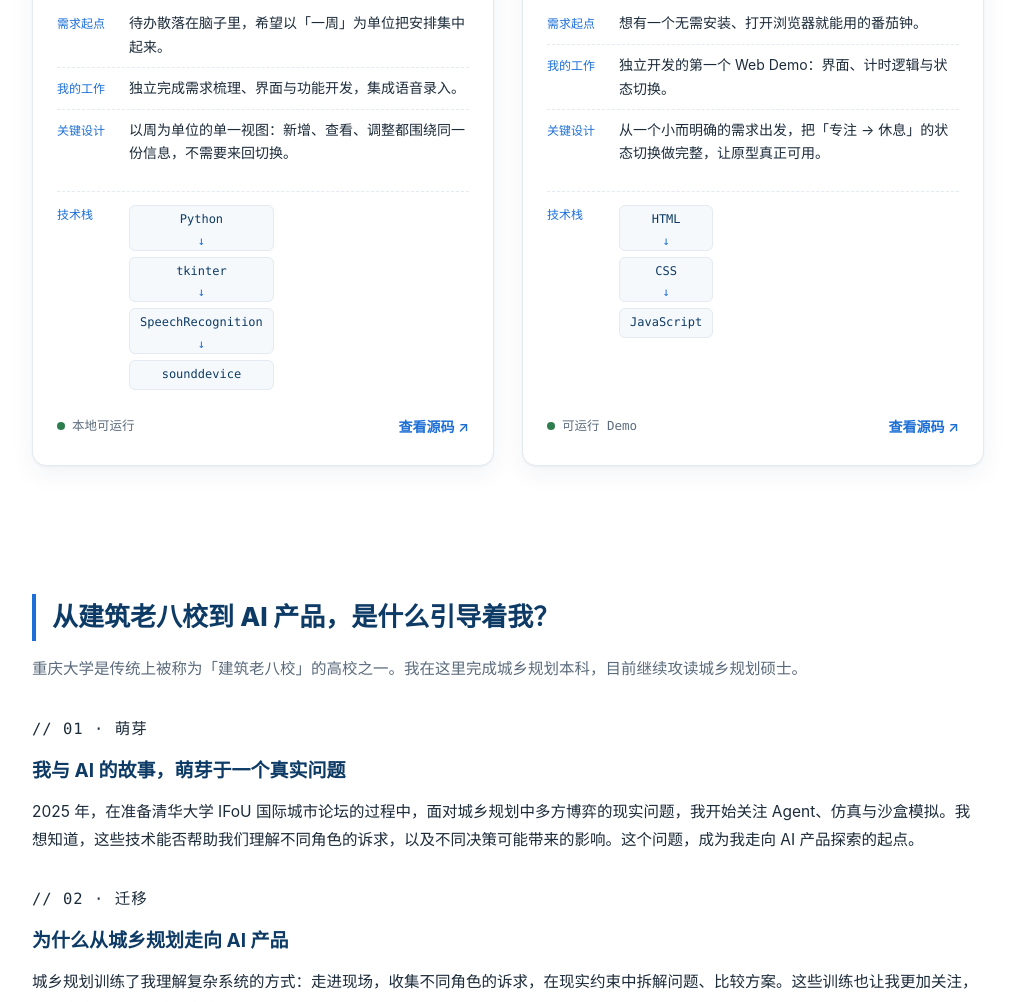
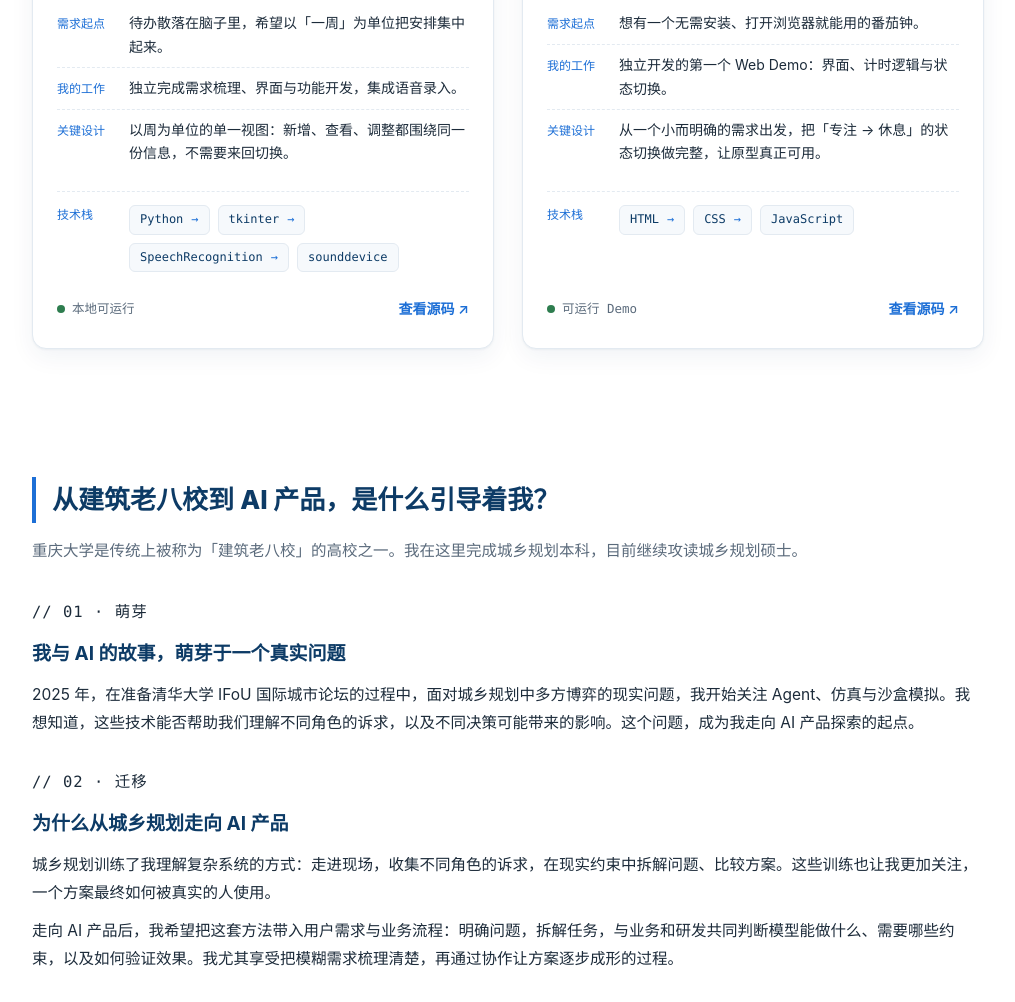
Before and after one commit to LeeJoran/LeeJoran.github.io, a plain HTML site: page index.html in a window 1280 px wide. Shown: the part 2385-3387 px from the top of the page, without its empty margins (132-1147 px from the left). Drawn offline with Linux system fonts and the light colour scheme.

Commit message:
五张卡片技术栈统一横向传导（→），取消副卡竖向陈列

```diff
--- a/style.css
+++ b/style.css
@@ -224,24 +224,12 @@ a:hover { text-decoration: underline; }
   padding-top: 10px;
 }
 .stack-tags { display: flex; flex-wrap: wrap; gap: 8px; padding-top: 3px; }
-/* 主卡：技术栈横向传导，芯片间带 → 箭头 */
-.p-main .stack-tags .tech-tag:not(:last-child)::after {
+/* 技术栈统一横向传导，芯片间带 → 箭头 */
+.stack-tags .tech-tag:not(:last-child)::after {
   content: "→";
   margin-left: 8px;
   color: var(--accent);
   font-family: var(--mono);
-}
-/* 副卡：技术栈竖向传导，芯片通宽居中，芯片间带 ↓ 箭头 */
-.p-minor .stack-tags { flex-direction: column; flex-wrap: nowrap; gap: 6px; }
-.p-minor .stack-tags .tech-tag { text-align: center; }
-.p-minor .stack-tags .tech-tag:not(:last-child)::after {
-  content: "↓";
-  display: block;
-  margin-top: 4px;
-  color: var(--accent);
-  font-family: var(--mono);
-  font-size: 12px;
-  line-height: 1;
 }
 .tech-tag {
   font-family: var(--mono); font-size: 12px;
```
